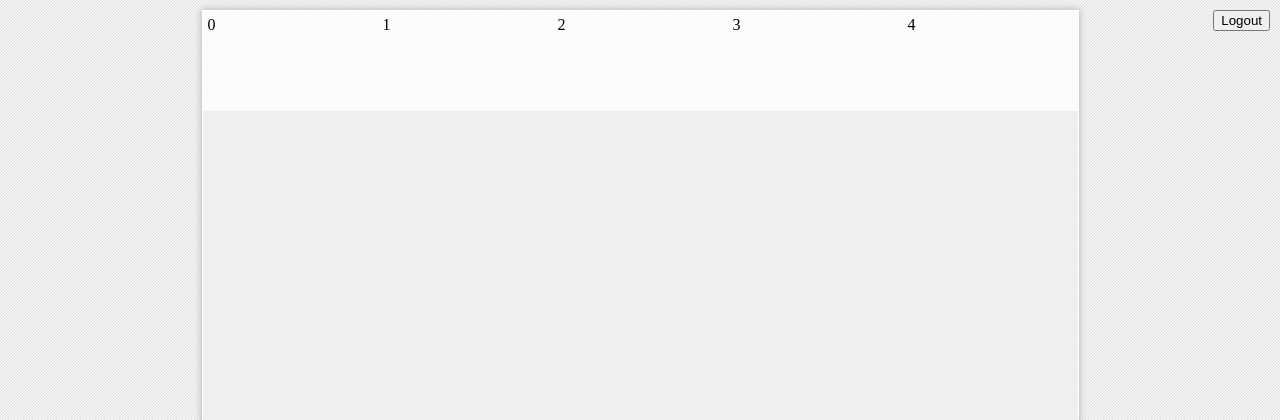
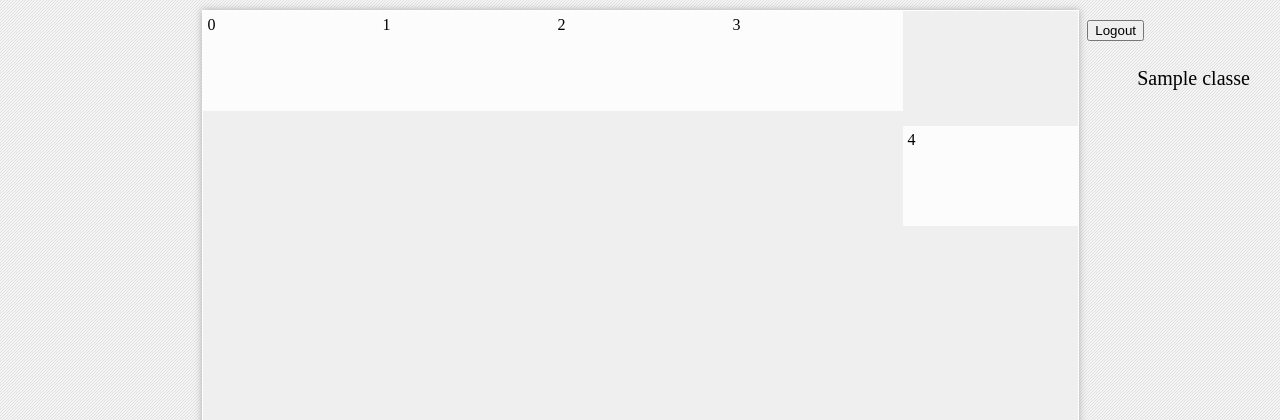
Before and after one commit to asgordon96/bush-schedule, a Flask app: template templates/schedule.html in a window 1280 px wide. Shown: the top 420 px of the page. Run offline with Flask 2, Linux system fonts and the light colour scheme; the template is opened without the code that fills it: most values are stand-ins (such as "Sample title", 1, 10 or a date in 2020); parts of the project's set-up code (start-up, migrations or seed data) failed here and were passed over.

Commit message:
Display classes on the right of the schedule. CSS layout still needs some work though

```diff
--- a/app.py
+++ b/app.py
@@ -33,7 +33,7 @@ def schedule():
     if session['user_id']:
         user = models.User.query.get(session['user_id'])
 
-	return render_template('schedule.html')
+	return render_template('schedule.html', classes=user.classes)
 
 # routing for accounts and logins
 @app.route("/account/new")
--- a/static/main.css
+++ b/static/main.css
@@ -30,3 +30,16 @@ body {
 .blockInner { /* Don't hate the player, hate the game. */
 	padding: 5px;
 }
+
+.columnRight {
+  float: right;
+  padding: 10px;
+}
+
+.list {
+  list-style: none;
+}
+.item {
+  padding: 10px;
+  font-size: 20px;
+}
--- a/templates/schedule.html
+++ b/templates/schedule.html
@@ -1,16 +1,23 @@
 <!DOCTYPE html>
 <html>
 <head>
-	<title>asdf</title>
+	<title>Schedule</title>
 	<link rel="stylesheet" type="text/css" href="{{ url_for('static', filename='main.css') }}">
 </head>
 <body>
 
 <!-- Guns don't kill people. Wrappers kill people. -->
-<div>
+<div class="columnRight">
   <form action="/logout" method="POST">
-    <button style="float:right;">Logout</button>
+    <button>Logout</button>
   </form>
+
+  <ul class="list">
+    {% for c in classes %}
+      <li class="item">{{ c.block }} {{ c.name }}</li>
+    {% endfor %}
+  </ul>
+
 </div>
 
 <div id="wrapper">
@@ -24,7 +31,6 @@
 		</div>
 	</div>
 	{% endfor %}
-
 </div>
 
 </body>
```
